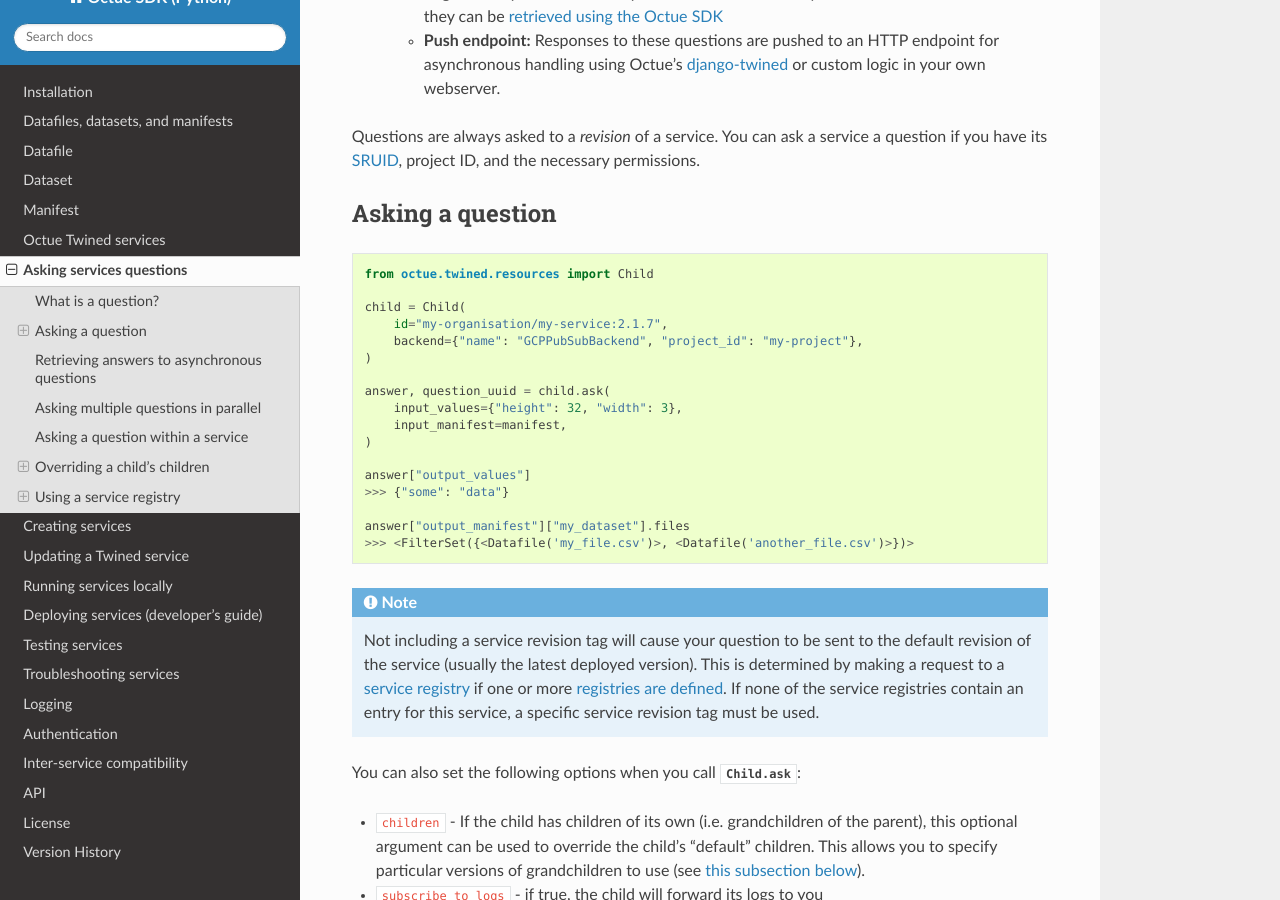
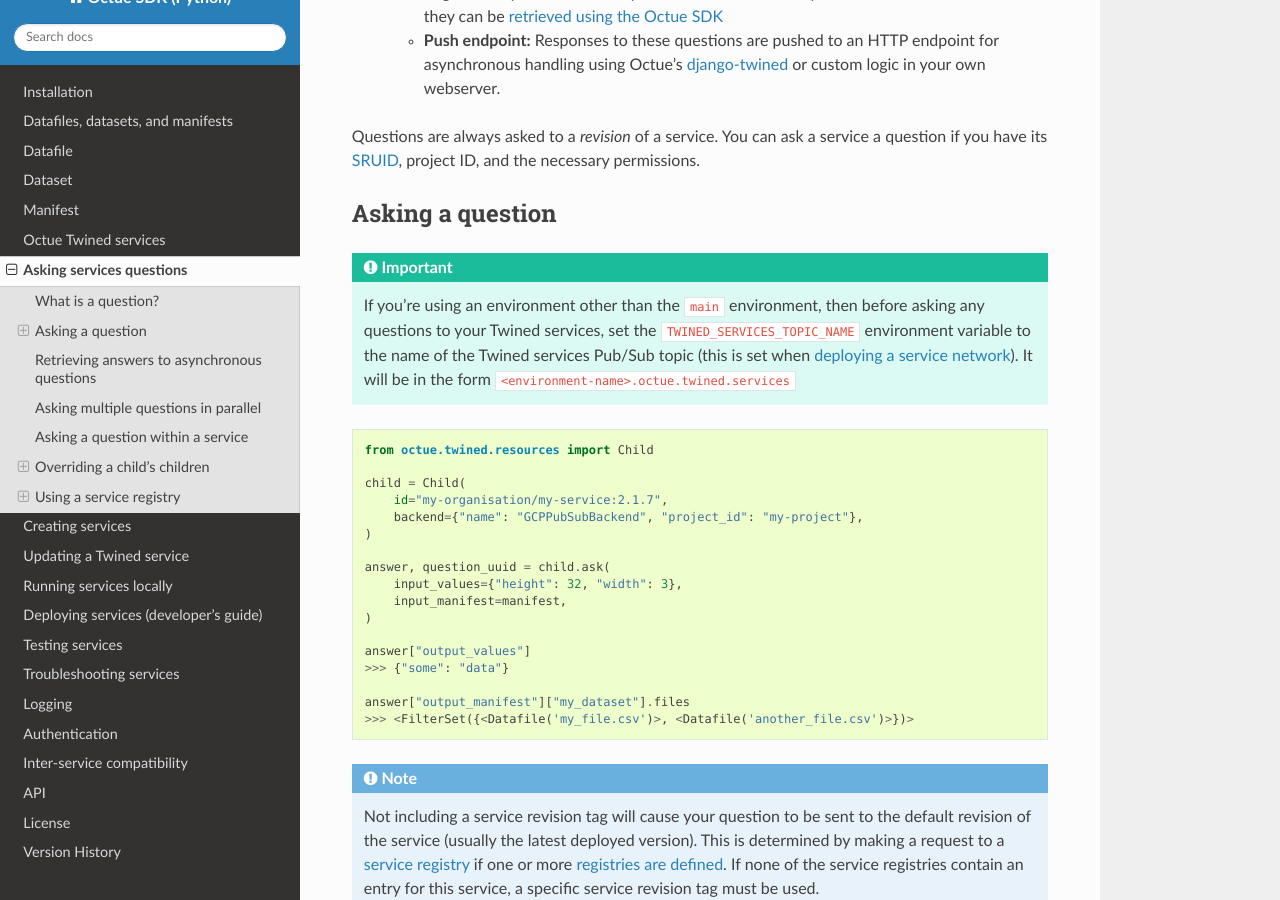
Before and after one commit to octue/octue-sdk-python, a Sphinx documentation site: the page built from docs/source/asking_questions.rst, in a window 1280 px wide and 900 px high, scrolled down 391 px. Built offline with Sphinx 7.4.7 and the Read the Docs theme 3.1.0, drawn with Linux system fonts in a browser that asks for light colours; pages that are not in the unit, such as notebooks, are missing from menus.

Commit message:
DOC: Document using `TWINED_SERVICES_TOPIC_NAME` envvar

```diff
--- a/docs/source/asking_questions.rst
+++ b/docs/source/asking_questions.rst
@@ -25,6 +25,12 @@
 
 Asking a question
 =================
+
+.. important::
+    If you're using an environment other than the ``main`` environment, then before asking any questions to your Twined
+    services, set the ``TWINED_SERVICES_TOPIC_NAME`` environment variable to the name of the Twined services Pub/Sub
+    topic (this is set when :ref:`deploying a service network <deploying_services_advanced>`). It will be in the form
+    ``<environment-name>.octue.twined.services``
 
 .. code-block:: python
 
```
